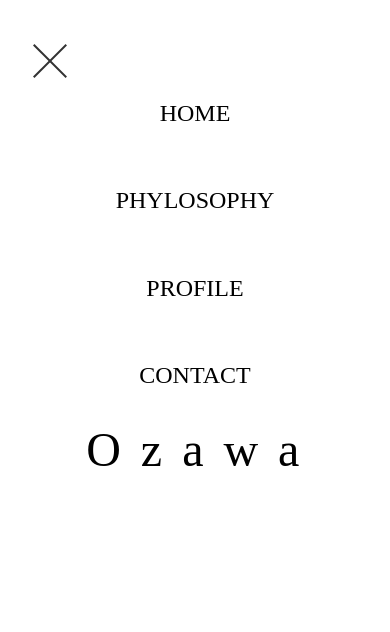
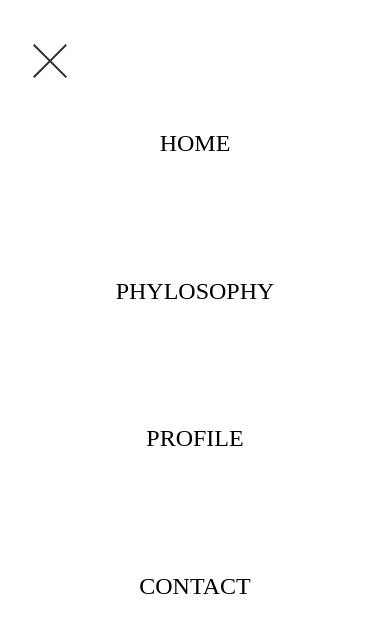
Before and after one commit to Gintarou/Portfolio, a plain HTML site: page index.html in a window 390 px wide. Both pictures are taken after a click on the element 50 px from the left and 60 px from the top of the page. Drawn offline with nearby package versions, Linux system fonts and the light colour scheme.

Commit message:
changed small screen nav ul height

```diff
--- a/css/header.css
+++ b/css/header.css
@@ -84,7 +84,7 @@ nav ul{
   background: white;
   display: flex;
   flex-flow: column;
-  height: 350px;
+  height: 70vh;
   justify-content: space-around;
 }
 
```
